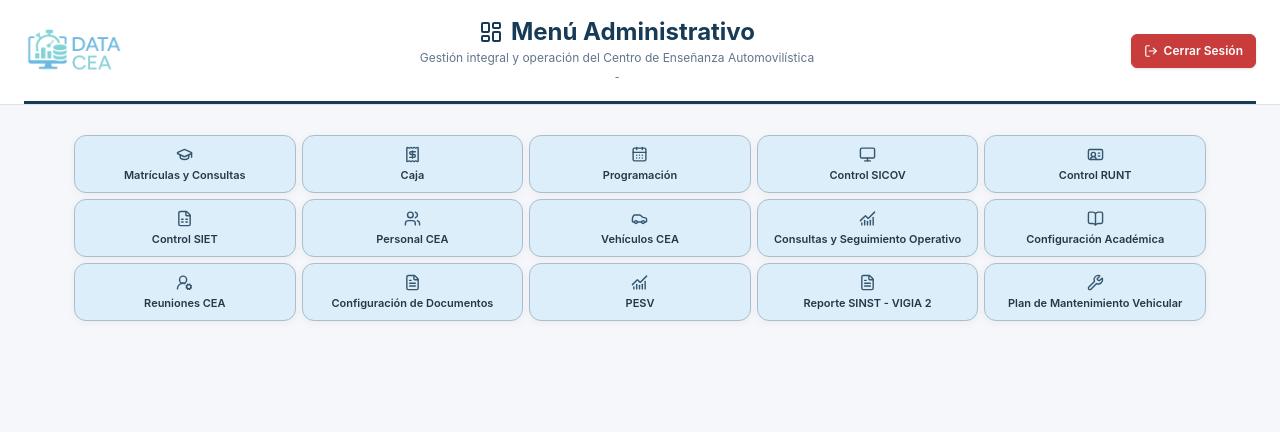
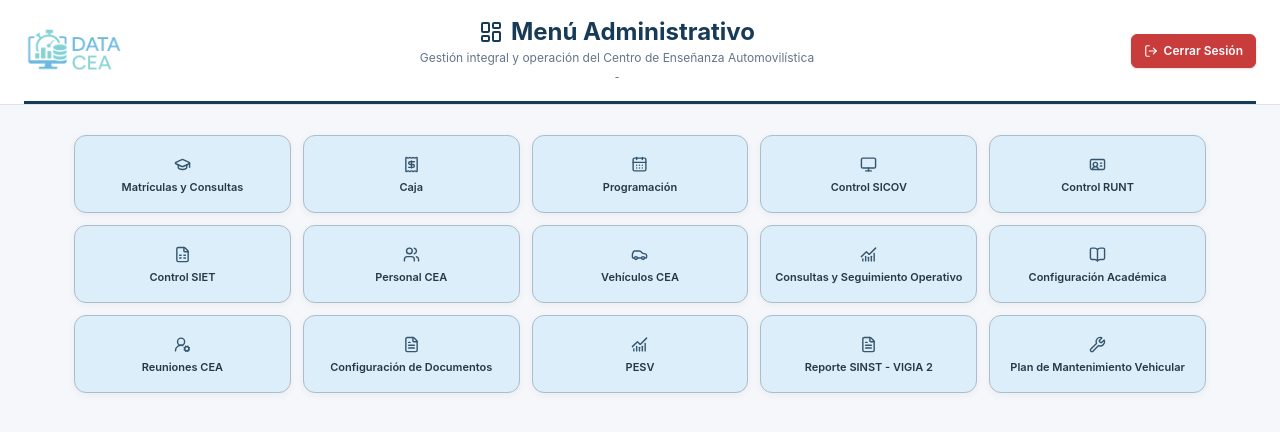
Before and after one commit to YulianoB/DATA-CEA, a Next.js app: page /admin in a window 1280 px wide. Shown: the top 432 px of the page. Built offline with nearby package versions, Linux system fonts and the light colour scheme; sample sign-in values are in the browser's storage.

Commit message:
Corrige altura real de tarjetas compactas del menu

```diff
--- a/components/admin/MenuNavegacion.jsx
+++ b/components/admin/MenuNavegacion.jsx
@@ -87,7 +87,7 @@ export function TarjetaNavegacion({ titulo, descripcion, icono: Icono, onClick,
       type="button"
       onClick={onClick}
       disabled={deshabilitada}
-      className={`group relative flex w-full flex-col items-center justify-center border text-center disabled:cursor-not-allowed disabled:opacity-50 ${compacta ? 'min-h-[58px] gap-0.5 px-2 py-1.5' : 'min-h-[112px] gap-2 p-3'}`}
+      className={`group relative flex w-full flex-col items-center justify-center border text-center disabled:cursor-not-allowed disabled:opacity-50 ${compacta ? 'h-[78px] gap-1 px-2 py-2' : 'min-h-[112px] gap-2 p-3'}`}
       style={{
         backgroundColor: ESTILO_TARJETA_MENU.fondo,
         borderColor: ESTILO_TARJETA_MENU.borde,
@@ -137,7 +137,7 @@ export function TarjetaNavegacion({ titulo, descripcion, icono: Icono, onClick,
         </span>
       )}
 
-      <span className="min-w-0 flex-1">
+      <span className={`min-w-0 ${compacta ? '' : 'flex-1'}`}>
         <span data-menu-title className={`block font-semibold leading-snug tracking-normal ${compacta ? 'text-[11px]' : 'text-sm'}`} style={{ color: ESTILO_TARJETA_MENU.textoTitulo, transition: ESTILO_TARJETA_MENU.transicion }}>{titulo}</span>
         {descripcion && (
           <span className="mt-1 block text-[11px] leading-4" style={{ color: ESTILO_TARJETA_MENU.textoDescripcion }}>{descripcion}</span>
@@ -164,7 +164,7 @@ export function GrupoNavegacion({ titulo, opciones = [], columnas = 5, compacta
           <h2 className="text-xs font-black uppercase tracking-[0.08em]" style={{ color: ESTILO_GRUPO_MENU.titulo }}>{titulo}</h2>
         </div>
       )}
-      <div className={`grid grid-cols-1 sm:grid-cols-2 ${compacta ? 'gap-1.5' : 'gap-3'} ${columnasClase}`}>
+      <div className={`grid grid-cols-1 sm:grid-cols-2 ${compacta ? 'gap-3' : 'gap-3'} ${columnasClase}`}>
         {opciones.map((opcion) => <TarjetaNavegacion key={opcion.id || opcion.titulo} {...opcion} compacta={compacta} />)}
       </div>
     </section>
```
